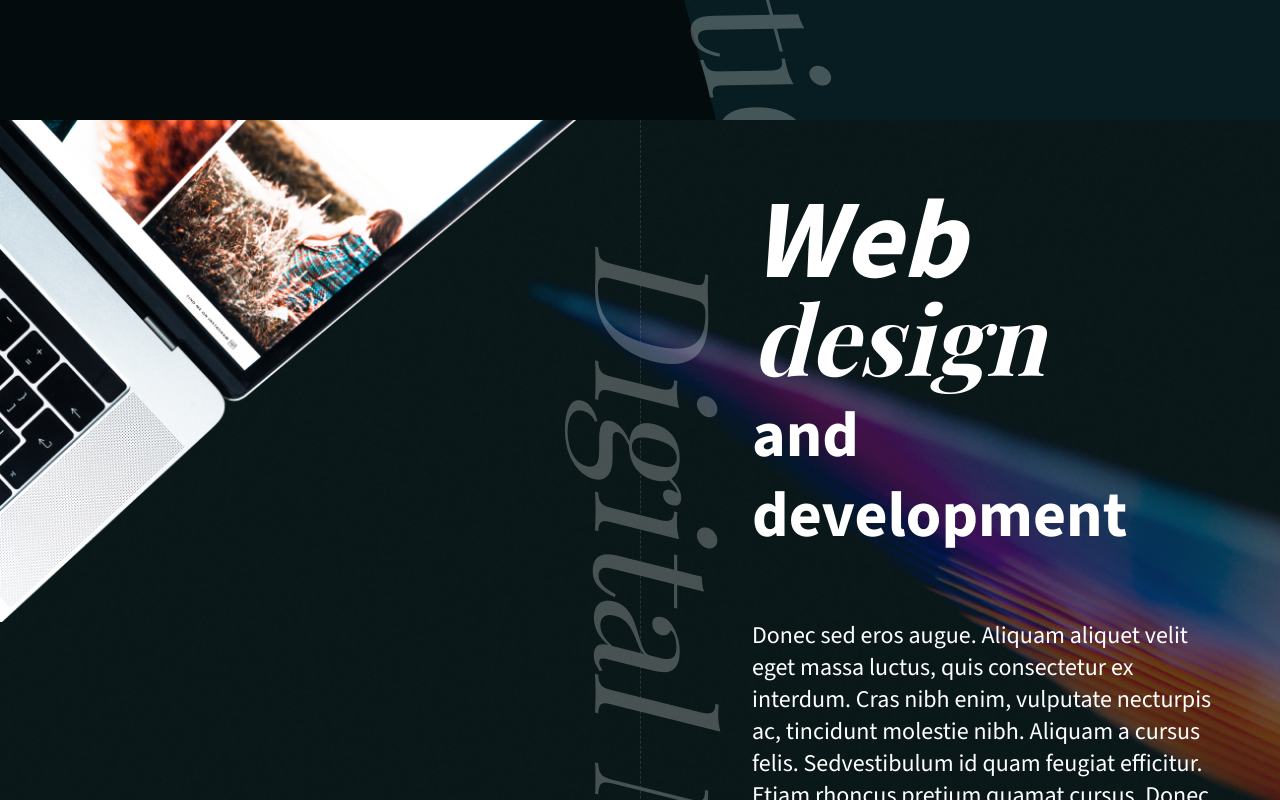
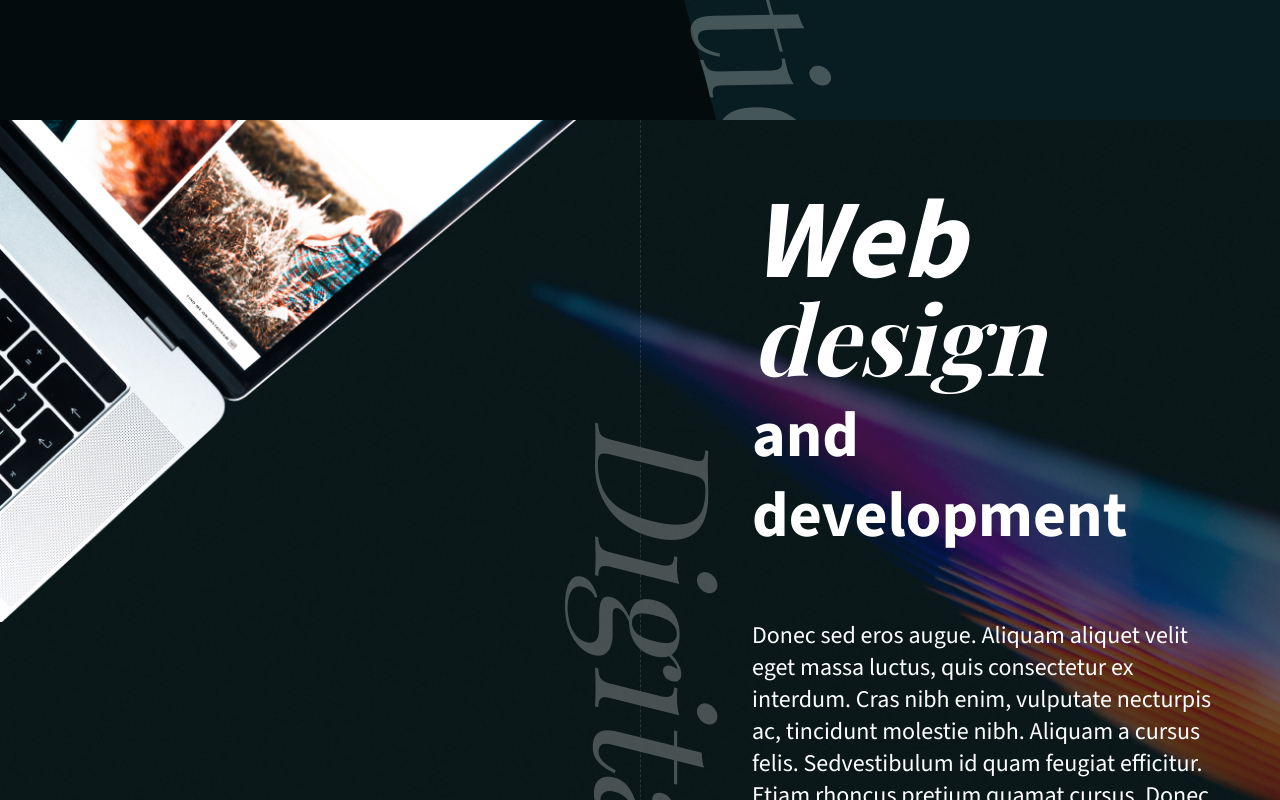
Before and after one commit to renrutoet/consumer-rights-task, a Next.js app: page / in a window 1280 px wide. Shown: the part 1480-2280 px from the top of the page. Built offline with nearby package versions, Linux system fonts and the light colour scheme; a web font is replaced by a local one.

Commit message:
fix: fixed background dash not fitting to parent height

```diff
--- a/src/app/components/Sections/OurWork/OurWork.module.scss
+++ b/src/app/components/Sections/OurWork/OurWork.module.scss
@@ -5,6 +5,7 @@
     background-position: top left;
     background-repeat: no-repeat;
     background-size: 45%, cover;
+    position: relative;
 }
 
 .our-work__grid {
@@ -51,7 +52,7 @@
     &__background-text {
         display: block;
         position: absolute;
-        height: 200%;
+        height: 100%;
         padding-top: 15%;
         left: 50%;
         line-height: 0.25;
```
